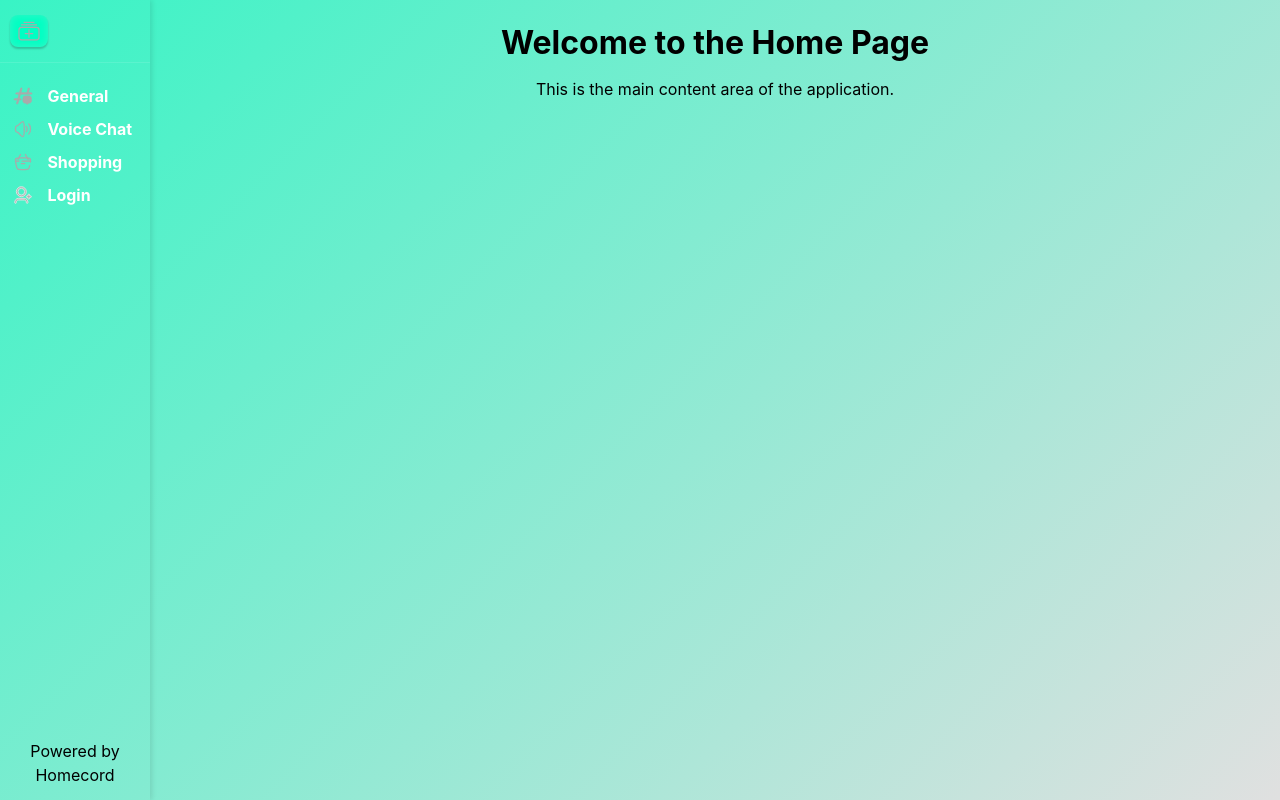
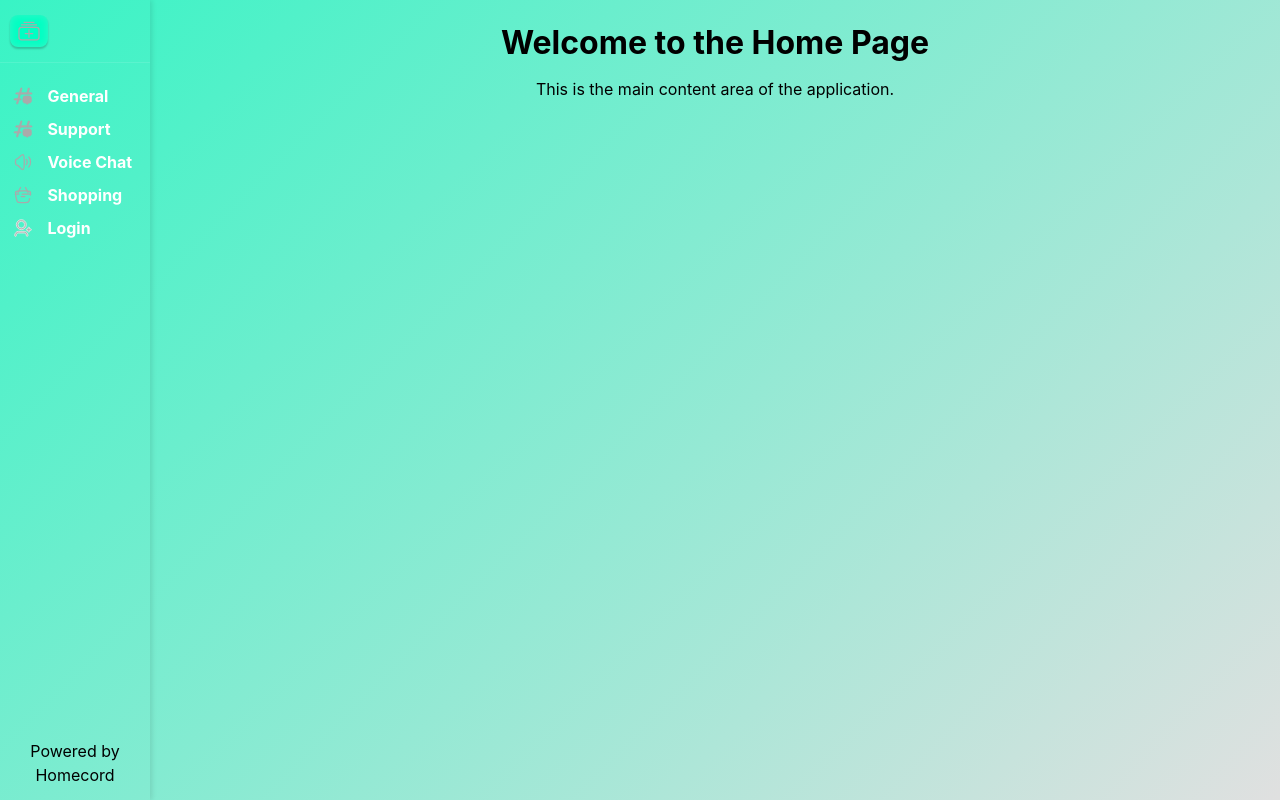
Before and after one commit to ItsDinosaur/Homecord, a React (Vite) app: page / in a window 1280 px wide. Built offline with nearby package versions, Linux system fonts and the light colour scheme.

Commit message:
Messages should work realtime

```diff
--- a/src/App.tsx
+++ b/src/App.tsx
@@ -7,14 +7,14 @@ import VoicePage from "./pages/VoicePage.tsx";
 import ShoppingListPage from "./pages/ShoppingListPage.tsx";
 import HomePage from "./pages/HomePage.tsx";
 import LoginPage from "./pages/LoginPage.tsx";
-import Divider from "@mui/material/Divider";
 import Notification from "./components/Notification.tsx";
 
 const channels: Channel[] = [
   { id: 1, name: "General", type: "text" },
-  { id: 2, name: "Voice Chat", type: "voice" },
-  { id: 3, name: "Shopping", type: "shopping" },
-  { id: 4, name: "Login", type: "login" },
+  { id: 2, name: "Support", type: "text" },
+  { id: 3, name: "Voice Chat", type: "voice" },
+  { id: 4, name: "Shopping", type: "shopping" },
+  { id: 5, name: "Login", type: "login" },
 ];
 
 const style = {
--- a/src/hooks/useChatSocket.ts
+++ b/src/hooks/useChatSocket.ts
@@ -6,6 +6,7 @@ export function useChatSocket(channelId: number) {
     const socketRef = useRef<WebSocket | null>(null);
 
     useEffect(() => {
+        console.log("Connecting to WebSocket for channel:", channelId);
         const socket = new WebSocket(`ws://homecord.itsdinosaur.com/protected/ws/${channelId}`);
         socketRef.current = socket;
 
--- a/src/pages/ChatPage.tsx
+++ b/src/pages/ChatPage.tsx
@@ -21,8 +21,8 @@ function ChatPage({ channel }: ChatPageProps) {
             channelId: channel.id,
             content: input,
             timestamp: new Date().toISOString(),
-            imageUrl: exampleImage // Optional image URL
         };
+        console.log("Sending message:", newMessage);
         sendMessage(newMessage);
         setInput("");
     };
--- a/src/pages/LoginPage.tsx
+++ b/src/pages/LoginPage.tsx
@@ -8,14 +8,6 @@ interface LoginPageProps {
   channel: Channel;
 }
 
-async function login(username: string, password: string) {
-  try {
-    const response = await invoke("login", { username, password });
-    console.log("Login successful:", response);
-  } catch (error) {
-    console.error("Login failed:", error);
-  }
-}
 
 function LoginPage({ channel }: LoginPageProps) {
     const [username, setUsername] = React.useState("");
@@ -29,7 +21,6 @@ function LoginPage({ channel }: LoginPageProps) {
         }
         invoke("login", { username, password })
             .then((response) => {
-                console.log("Login successful:", response);
                 toast.success("You are logged in as " + username);
             }
         )
```
